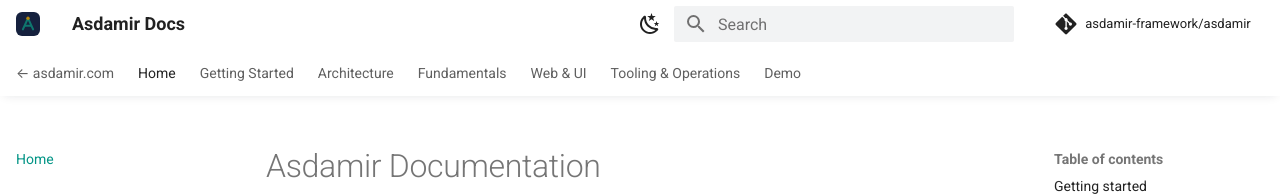
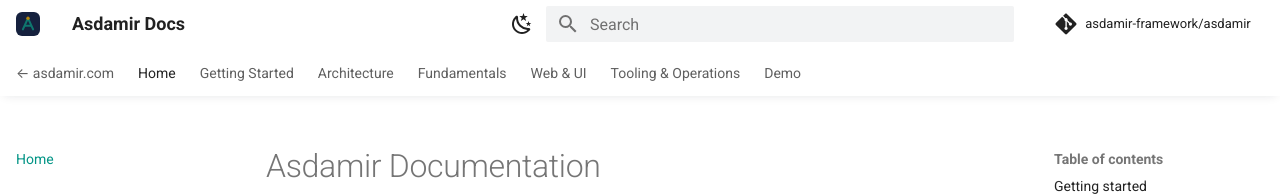
Before and after one commit to asdamir-framework/asdamir, an MkDocs documentation site: the page built from docs/README.md, in a window 1280 px wide. Shown: the top 196 px of the page. Built offline with MkDocs 1.6.1 and Material for MkDocs 9.7.7, drawn with Linux system fonts in a browser that asks for light colours; comment, search, counter and statistics services are not loaded.

Commit message:
docs(theme): search box back to full width (23.4rem, fixed — wide + no grow)
Co-Authored-By: Claude Opus 4.8 (1M context) <noreply@anthropic.com>

```diff
--- a/docs/assets/extra.css
+++ b/docs/assets/extra.css
@@ -71,8 +71,8 @@
 /* The box grows via .md-search__inner (11.7rem → 23.4/34.4rem on focus) — pin it so it
    stays a fixed, slightly larger size and never jumps. (Mobile overlay search untouched.) */
 @media screen and (min-width: 60em) {
-  .md-search__inner { width: 17rem !important; }
-  [data-md-toggle="search"]:checked ~ .md-header .md-search__inner { width: 17rem !important; }
+  .md-search__inner { width: 23.4rem !important; }
+  [data-md-toggle="search"]:checked ~ .md-header .md-search__inner { width: 23.4rem !important; }
 }
 /* Magnifier: Material colours it with --md-primary-bg-color (white) — invisible on our light
    header. Force a visible, scheme-aware tone in both modes. */
```
